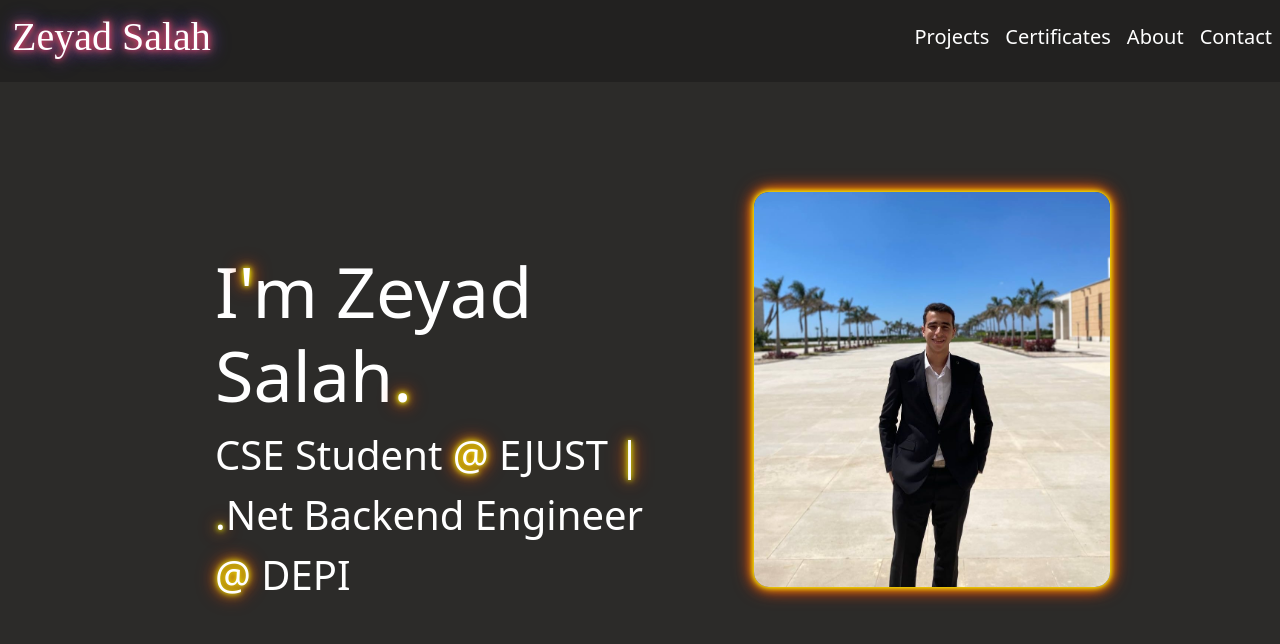
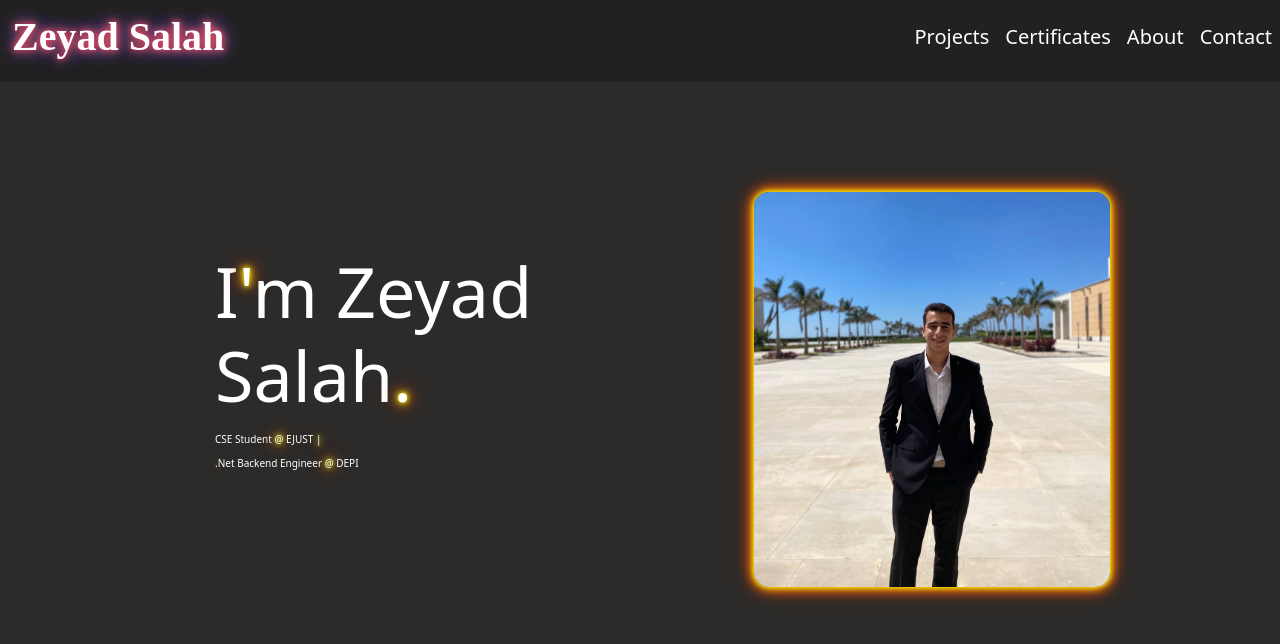
Before and after one commit to zeyadsalah22/Portfolio, a Django app: page / in a window 1280 px wide. Shown: the top 644 px of the page. Run offline with Django 3.2, Linux system fonts and the light colour scheme; some libraries are stand-ins or nearby versions; some web fonts are replaced.

Commit message:
try ostrich

```diff
--- a/Portfolio/static/portfolio/styles.css
+++ b/Portfolio/static/portfolio/styles.css
@@ -2,7 +2,11 @@
     font-family: 'Magnific Caos';
     src: url("{% static 'portfolio/fonts/magnific.ttf' %}") format('truetype');
 }
-
+@font-face {
+    font-family: OstrichSans-Bold;
+    src: url("portfolio/ostrich-sans-master/OstrichSans-Bold.otf");
+    font-weight: bold;
+}
 body{
     background-color: #2c2b29;
     color:white;
@@ -17,10 +21,13 @@ nav{
 }
 
 .subheading{
-    font-size: 40px;
+    font-size: 10px;
 }
 
 .name{
+    font-family: OstrichSans-Bold;
+    font-weight: bold;
+    font-style: normal;
     color:white;
     text-shadow: 0 0 5px #d62976, 0 0 10px #fa7e1e , 0 0 15px #962fbf, 0 0 20px #4f5bd5;
 }
--- a/Portfolio/templates/portfolio/layout.html
+++ b/Portfolio/templates/portfolio/layout.html
@@ -20,7 +20,7 @@
         <nav class="navbar navbar-expand-lg navbar-dark fixed-top">
             <div class="container-fluid" action="/">
                   <a class="navbar-brand" href="/">
-                      <h1 class="name" style="font-family: 'Magnific Caos';">Zeyad Salah</h1>
+                      <h1 class="name" style="font-family: 'OstrichSans-Bold';">Zeyad Salah</h1>
                   </a>
                   <button class="navbar-toggler " type="button" data-bs-toggle="collapse" data-bs-target="#navmenu">
                     <span class="navbar-toggler-icon"></span>
```
